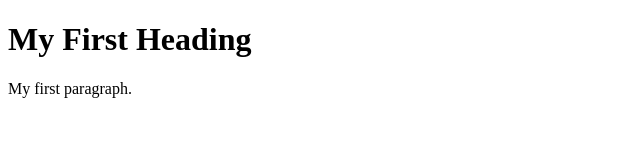
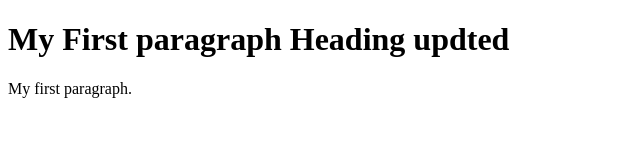
Before and after one commit to Radhika-12/learning, a plain HTML site: page index.html in a window 1280 px wide. Shown: the whole page, without its empty margins (0-640 px from the left). Drawn offline with Linux system fonts and the light colour scheme.

Commit message:
Update index.html
changed first line

```diff
--- a/index.html
+++ b/index.html
@@ -2,7 +2,7 @@
 <html>
 <body>
 
-<h1>My First Heading</h1>
+<h1>My First paragraph Heading updted</h1>
 <p>My first paragraph.</p>
 
 </body>
```
